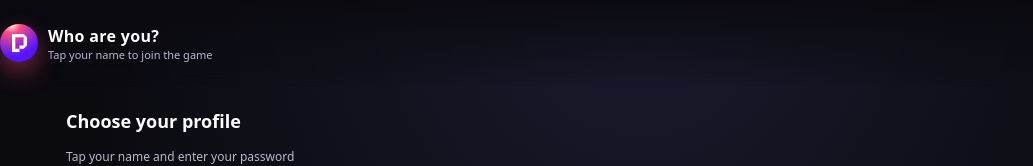
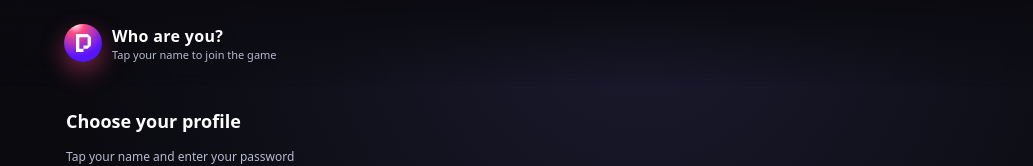
Before and after one commit to DevJWPlat/Platform-christmas-do, a Vue app: page /login in a window 1280 px wide. Shown: the top 166 px of the page, without its empty margins (0-1033 px from the left). Built offline with nearby package versions, Linux system fonts and the light colour scheme; no server answers; the database is empty.

Commit message:
Refactor header structure in FeedView, LoginView, and RulesView for improved layout consistency
- Added a wrapper div around header elements to enhance alignment and spacing.
- Streamlined header components across multiple views for a unified design.

```diff
--- a/src/views/FeedView.vue
+++ b/src/views/FeedView.vue
@@ -90,6 +90,7 @@ onMounted(() => {
 <template>
   <div class="app-shell">
     <header class="app-header">
+      <div class="wrapper">
         <div class="app-header-left">
           <router-link :to="{ name: 'home' }" class="logo-pill">
             <img src="/logo.svg" alt="Logo" class="logo-img" />
@@ -103,6 +104,7 @@ onMounted(() => {
         <button class="icon-button" type="button" @click="toggleMenu">
           <span></span>
         </button>
+      </div>
     </header>
 
     <!-- Hamburger Menu -->
--- a/src/views/LoginView.vue
+++ b/src/views/LoginView.vue
@@ -74,6 +74,7 @@ const handleLogin = async () => {
 <template>
   <div class="app-shell">
     <header class="app-header">
+      <div class="wrapper">
         <div class="app-header-left">
           <div class="logo-pill">
             <img src="/logo.svg" alt="Logo" class="logo-img" />
@@ -81,6 +82,7 @@ const handleLogin = async () => {
           <div class="app-title">
             <span class="app-title-main">Who are you?</span>
             <span class="app-title-sub">Tap your name to join the game</span>
+          </div>
         </div>
       </div>
     </header>
--- a/src/views/RulesView.vue
+++ b/src/views/RulesView.vue
@@ -40,6 +40,7 @@ const logout = () => {
 <template>
   <div class="app-shell">
     <header class="app-header">
+      <div class="wrapper">
         <div class="app-header-left">
           <router-link :to="{ name: 'home' }" class="logo-pill">
             <img src="/logo.svg" alt="Logo" class="logo-img" />
@@ -53,6 +54,7 @@ const logout = () => {
         <button class="icon-button" type="button" @click="toggleMenu">
           <span></span>
         </button>
+      </div>
     </header>
 
     <!-- Hamburger Menu -->
```
Lines whose indentation alone changed are shown as unchanged.
